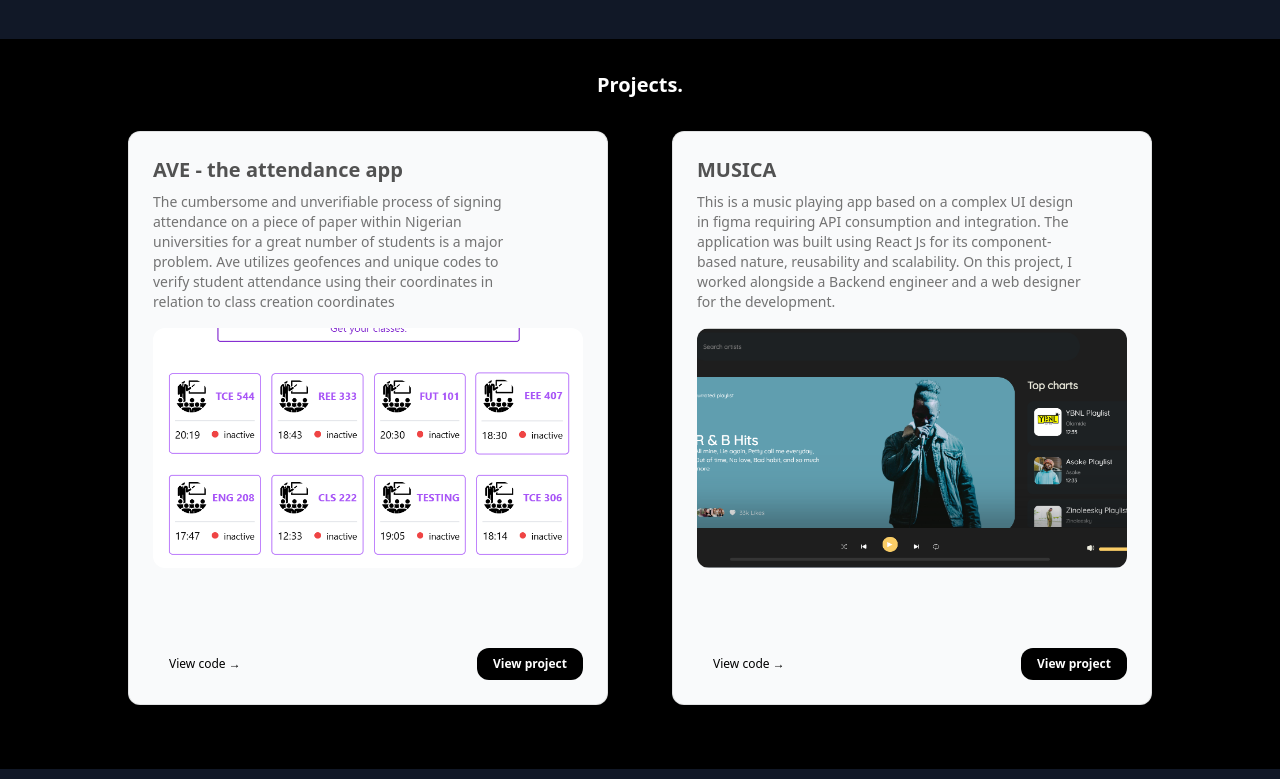
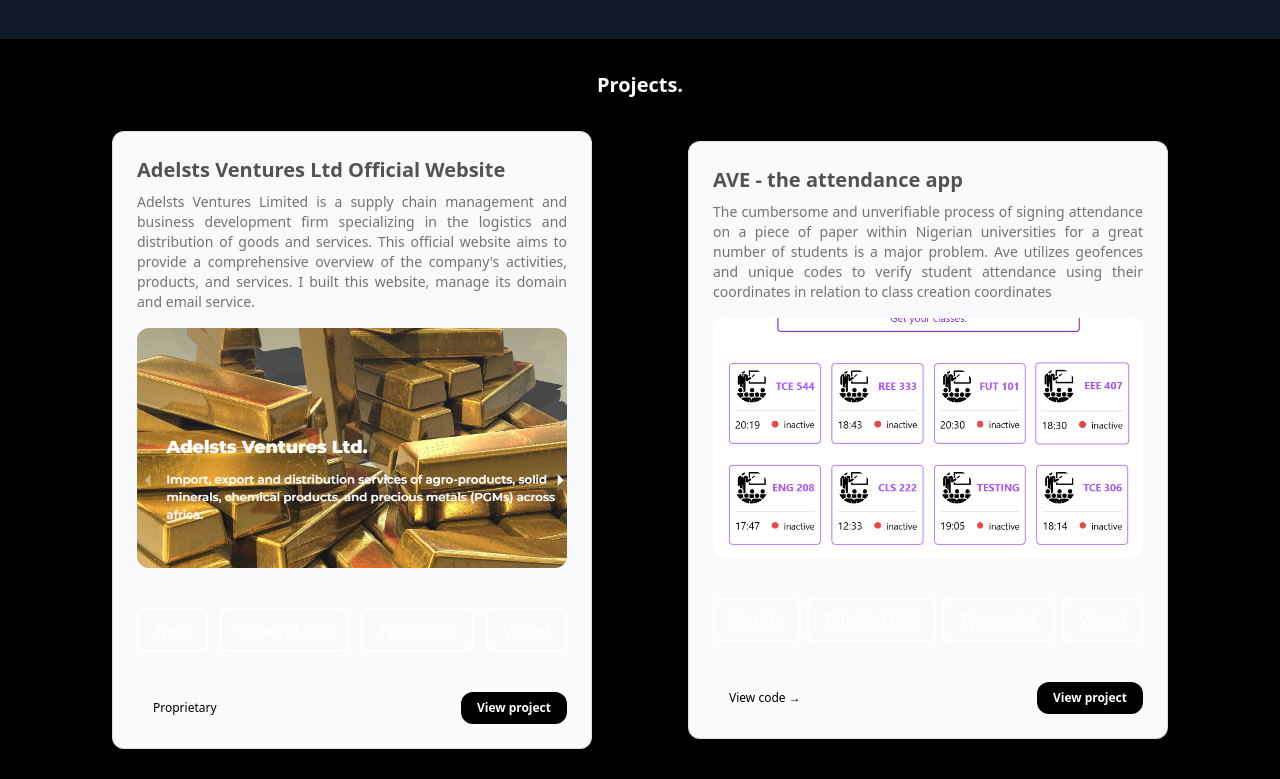
Before and after one commit to ELECTRON11111/my-portfolio, a Next.js app: page / in a window 1280 px wide. Shown: the part 2400-3179 px from the top of the page. Built offline with nearby package versions, Linux system fonts and the light colour scheme; a web font is replaced by a local one.

Commit message:
refactor(projects): changed structure of projects, reducing hard coding, added new project and technology stack

```diff
--- a/src/components/Projects/Projects.tsx
+++ b/src/components/Projects/Projects.tsx
@@ -4,6 +4,36 @@
 import React from "react";
 import { CardBody, CardContainer, CardItem } from "../ui/3d-card";
 import Link from "next/link";
+
+const projectsList = [
+  {
+    name: "Adelsts Ventures Ltd Official Website",
+    description: "Adelsts Ventures Limited is a supply chain management and business development firm specializing in the logistics and distribution of goods and services. This official website aims to provide a comprehensive overview of the company's activities, products, and services. I built this website, manage its domain and email service.",
+    codeLink: "/#",
+    projectLink: "https://www.adelstsventuresltd.com/",
+    thumbnail: "/assets/adelsts.png",
+    isProprietary: true,
+    techStack: ["Next", "Tailwind CSS", "Typescript", "Vercel"],
+  },
+  {
+    name: "AVE - the attendance app",
+    description: "The cumbersome and unverifiable process of signing attendance on a piece of paper within Nigerian universities for a great number of students is a major problem. Ave utilizes geofences and unique codes to verify student attendance using their coordinates in relation to class creation coordinates",
+    codeLink: "https://github.com/ELECTRON11111/ave",
+    projectLink: "https://ave-self.vercel.app/",
+    thumbnail: "/assets/ave.png",
+    isProprietary: false,
+    techStack: ["Next Js", "Tailwind CSS", "Typescript", "Vercel"],
+  },
+  {
+    name: "MUSICA",
+    description: " This is a music playing app based on a complex UI design in figma requiring API consumption and integration. The application was built using React Js for its component-based nature, reusability and scalability. On this project, I worked alongside a Backend engineer and a web designer for the development.",
+    codeLink: "https://github.com/ELECTRON11111/musica",
+    projectLink: "http://zoomplay.netlify.app/",
+    thumbnail: "/assets/musica.png",
+    isProprietary: false,
+    techStack: ["React Js", "CSS Modules", "Typescript", "Vercel"],
+  },
+]
 
 function Project(props:any) {
   return (
@@ -18,7 +48,7 @@
         <CardItem
           as="p"
           translateZ="60"
-          className="text-neutral-500 text-sm max-w-sm mt-2 dark:text-neutral-300"
+          className="text-neutral-500 text-justify text-sm max-w-sm mt-2 dark:text-neutral-300 sm:max-w-fit"
         >
           {props.description}
         </CardItem>
@@ -31,7 +61,17 @@
             alt="thumbnail"
           />
         </CardItem>
-        <div className="flex justify-between items-center mt-20">
+
+        {/* Technologies used */}
+        <div className="py-8 flex justify-between flex-wrap">
+          {(props.techStack as Array<string>).map((tech, index) => (
+            <div key={index} className="p-4 py-2 text-white border-2 my-2 border-white w-fit rounded-lg transition duration-300 ease-out hover:border-3 hover:border-yellow-500">
+              {tech}
+            </div>
+          ))}
+        </div>
+
+        <div className="flex justify-between items-center">
           <CardItem
             translateZ={20}
             as={Link}
@@ -39,7 +79,7 @@
             target="__blank"
             className="px-4 py-2 rounded-xl text-xs font-normal dark:text-white hover:text-yellow-500"
           >
-            View code →
+            {props.isProprietary? "Proprietary" :"View code →"}
           </CardItem>
           <CardItem
             translateZ={20}
@@ -61,26 +101,19 @@
     <div id="Projects" className="bg-black pb-16">
       <h1 className="py-4 px-8 pt-16 text-xl font-extrabold text-white sm:justify-self-center md:py-8 lg:px-0">Projects.</h1>
 
-      <div id="projects-list" className="flex flex-col justify-center gap-6 sm:gap-8 xl:flex-row xl:gap-0">
-        <Project
-          name="AVE - the attendance app"
-          description="The cumbersome and unverifiable process of signing attendance on a piece of paper within Nigerian
-          universities for a great number of students is a major problem. Ave utilizes geofences and unique codes to verify
-          student attendance using their coordinates in relation to class creation coordinates"
-          codeLink="https://github.com/ELECTRON11111/ave"
-          projectLink="https://ave-self.vercel.app/"
-          thumbnail="/assets/ave.png"
-        />
-
-        <Project
-          name="MUSICA"
-          description=" This is a music playing app based on a complex UI design in figma requiring API consumption and integration.
-          The application was built using React Js for its component-based nature, reusability and scalability. On this project, I worked
-          alongside a Backend engineer and a web designer for the development."
-          codeLink = "https://github.com/ELECTRON11111/musica"
-          projectLink = "http://zoomplay.netlify.app/"
-          thumbnail="/assets/musica.png"
-        />
+      <div id="projects-list" className="flex flex-col justify-center gap-6 sm:gap-8 sm:flex-wrap xl:flex-row">
+        {[...projectsList].map((project, index) => (
+          <Project
+            key={index}
+            name={project.name}
+            description={project.description}
+            codeLink={project.codeLink}
+            projectLink={project.projectLink}
+            thumbnail={project.thumbnail}
+            isProprietary={project.isProprietary}
+            techStack={project.techStack}
+          />
+        ))}
       </div>
     </div>
   )
```
Also changed, not shown: public/assets/adelsts.png (added), public/assets/img-1.jpg (deleted).
